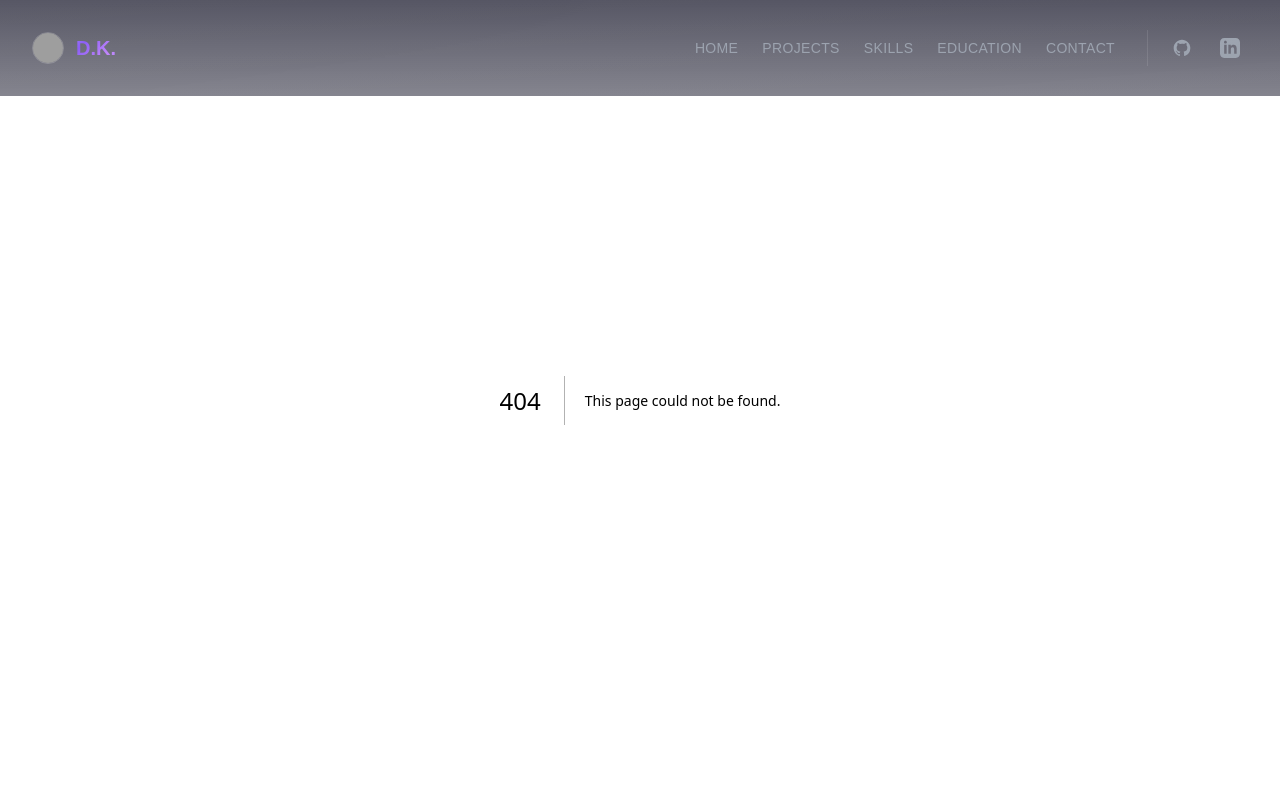
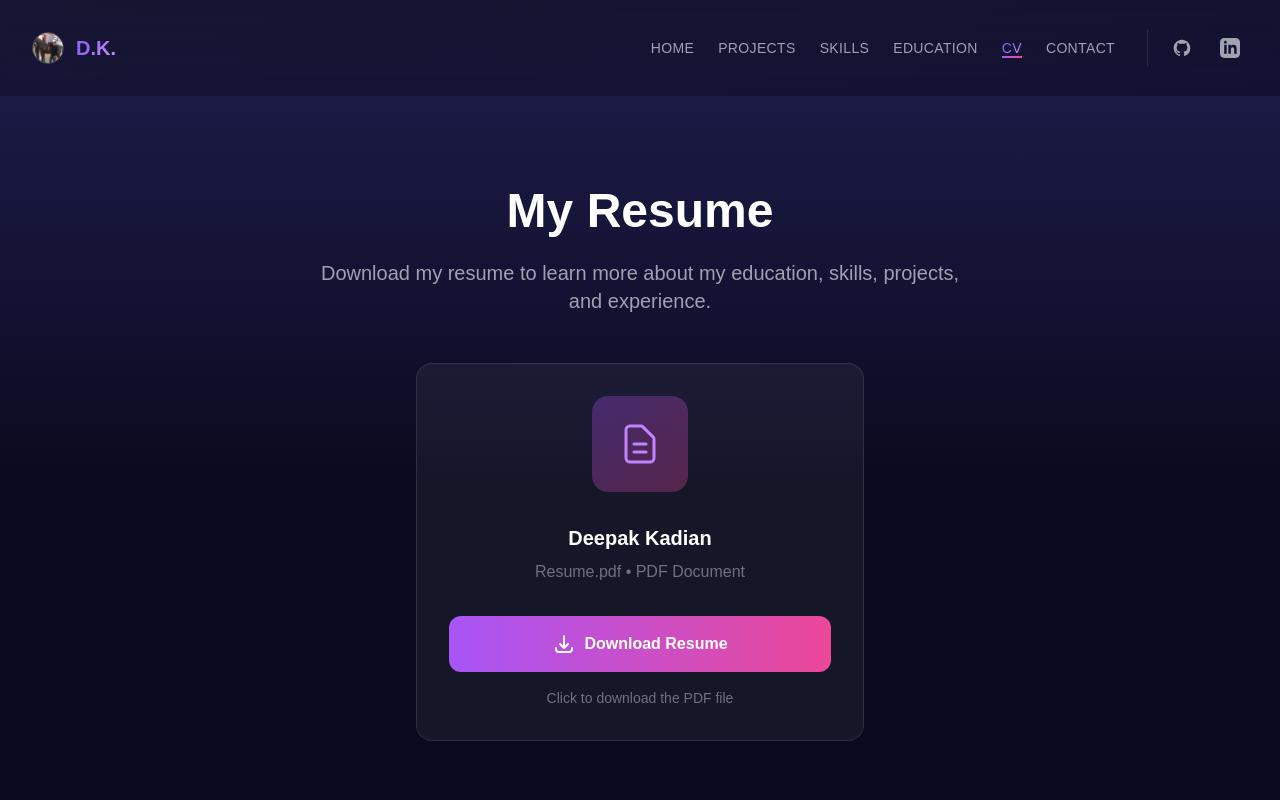
Before and after one commit to dkadian/web-portfolio, a Next.js app: page /cv in a window 1280 px wide. Before the commit this address had no page. Shown: the top 800 px of the page. Built offline with nearby package versions, Linux system fonts and the light colour scheme; grey boxes are pictures that could not be loaded.

Commit message:
update CV

```diff
--- a/app/components/Navigation.tsx
+++ b/app/components/Navigation.tsx
@@ -16,6 +16,7 @@ const Navigation = () => {
     { name: "Projects", href: "/projects" },
     { name: "Skills", href: "/skills" },
     { name: "Education", href: "/education" },
+    { name: "CV", href: "/cv" },
     { name: "Contact", href: "/contact" },
   ];
 
--- /dev/null
+++ b/app/cv/page.tsx
@@ -0,0 +1,134 @@
+"use client";
+
+import Footer from "../components/Footer";
+import { useState } from "react";
+
+const CVPage = () => {
+  const [isDownloading, setIsDownloading] = useState(false);
+
+  const handleDownload = () => {
+    setIsDownloading(true);
+    // Trigger download
+    const link = document.createElement("a");
+    link.href = "/Resume.pdf";
+    link.download = "Deepak_Kadian_Resume.pdf";
+    document.body.appendChild(link);
+    link.click();
+    document.body.removeChild(link);
+
+    // Reset downloading state after a short delay
+    setTimeout(() => {
+      setIsDownloading(false);
+    }, 2000);
+  };
+
+  return (
+    <div className="min-h-screen bg-gradient-to-b from-indigo-900/50 via-[#0a0a1e] to-[#0a0a1e] text-white pt-16">
+      {/* CV Section */}
+      <section className="min-h-screen flex items-center py-12 lg:py-20">
+        <div className="max-w-7xl mx-auto px-4 sm:px-6 lg:px-8">
+          <h2 className="text-3xl lg:text-5xl font-bold text-white mb-4 lg:mb-6 text-center animate-fadeIn">
+            My Resume
+          </h2>
+          <p className="text-base sm:text-xl text-gray-400 mb-8 lg:mb-12 text-center max-w-2xl mx-auto animate-fadeIn stagger-2">
+            Download my resume to learn more about my education, skills, projects, and experience.
+          </p>
+
+          {/* Download Card */}
+          <div className="max-w-md mx-auto">
+            <div className="bg-white/5 border border-white/10 rounded-2xl p-6 lg:p-8 hover:bg-white/10 hover:border-purple-500/30 hover:shadow-lg hover:shadow-purple-500/20 transition-all duration-500 animate-fadeIn">
+              {/* Document Icon */}
+              <div className="flex justify-center mb-6 lg:mb-8">
+                <div className="w-20 h-20 lg:w-24 lg:h-24 rounded-2xl bg-gradient-to-br from-purple-500/30 to-pink-500/30 flex items-center justify-center group-hover:scale-110 group-hover:rotate-3 transition-all duration-300">
+                  <svg
+                    className="w-10 h-10 lg:w-12 lg:h-12 text-purple-400"
+                    fill="none"
+                    stroke="currentColor"
+                    viewBox="0 0 24 24"
+                    xmlns="http://www.w3.org/2000/svg"
+                  >
+                    <path
+                      strokeLinecap="round"
+                      strokeLinejoin="round"
+                      strokeWidth={1.5}
+                      d="M9 12h6m-6 4h6m2 5H7a2 2 0 01-2-2V5a2 2 0 012-2h5.586a1 1 0 01.707.293l5.414 5.414a1 1 0 01.293.707V19a2 2 0 01-2 2z"
+                    />
+                  </svg>
+                </div>
+              </div>
+
+              {/* File Info */}
+              <div className="text-center mb-6 lg:mb-8">
+                <h3 className="text-lg lg:text-xl font-semibold text-white mb-2">
+                  Deepak Kadian
+                </h3>
+                <p className="text-sm lg:text-base text-gray-500">
+                  Resume.pdf • PDF Document
+                </p>
+              </div>
+
+              {/* Download Button */}
+              <button
+                onClick={handleDownload}
+                disabled={isDownloading}
+                className={`w-full py-3 lg:py-4 px-6 rounded-xl font-semibold text-white transition-all duration-300 flex items-center justify-center gap-2 ${
+                  isDownloading
+                    ? "bg-green-500/80 cursor-wait"
+                    : "bg-gradient-to-r from-purple-500 to-pink-500 hover:from-purple-600 hover:to-pink-600 hover:scale-105 hover:shadow-lg hover:shadow-purple-500/25"
+                }`}
+              >
+                {isDownloading ? (
+                  <>
+                    <svg
+                      className="w-5 h-5 lg:w-6 lg:h-6 animate-bounce"
+                      fill="none"
+                      stroke="currentColor"
+                      viewBox="0 0 24 24"
+                      xmlns="http://www.w3.org/2000/svg"
+                    >
+                      <path
+                        strokeLinecap="round"
+                        strokeLinejoin="round"
+                        strokeWidth={2}
+                        d="M5 13l4 4L19 7"
+                      />
+                    </svg>
+                    Downloaded!
+                  </>
+                ) : (
+                  <>
+                    <svg
+                      className="w-5 h-5 lg:w-6 lg:h-6"
+                      fill="none"
+                      stroke="currentColor"
+                      viewBox="0 0 24 24"
+                      xmlns="http://www.w3.org/2000/svg"
+                    >
+                      <path
+                        strokeLinecap="round"
+                        strokeLinejoin="round"
+                        strokeWidth={2}
+                        d="M4 16v1a3 3 0 003 3h10a3 3 0 003-3v-1m-4-4l-4 4m0 0l-4-4m4 4V4"
+                      />
+                    </svg>
+                    Download Resume
+                  </>
+                )}
+              </button>
+
+              {/* Note */}
+              <p className="text-xs lg:text-sm text-gray-500 text-center mt-4">
+                Click to download the PDF file
+              </p>
+            </div>
+          </div>
+        </div>
+      </section>
+
+      {/* Footer */}
+      <Footer />
+    </div>
+  );
+};
+
+export default CVPage;
```
Also changed, not shown: app/Pictures and Certificates/profileImage.jpg (added), 1 other file (tests, documents, lock files or other folders).
